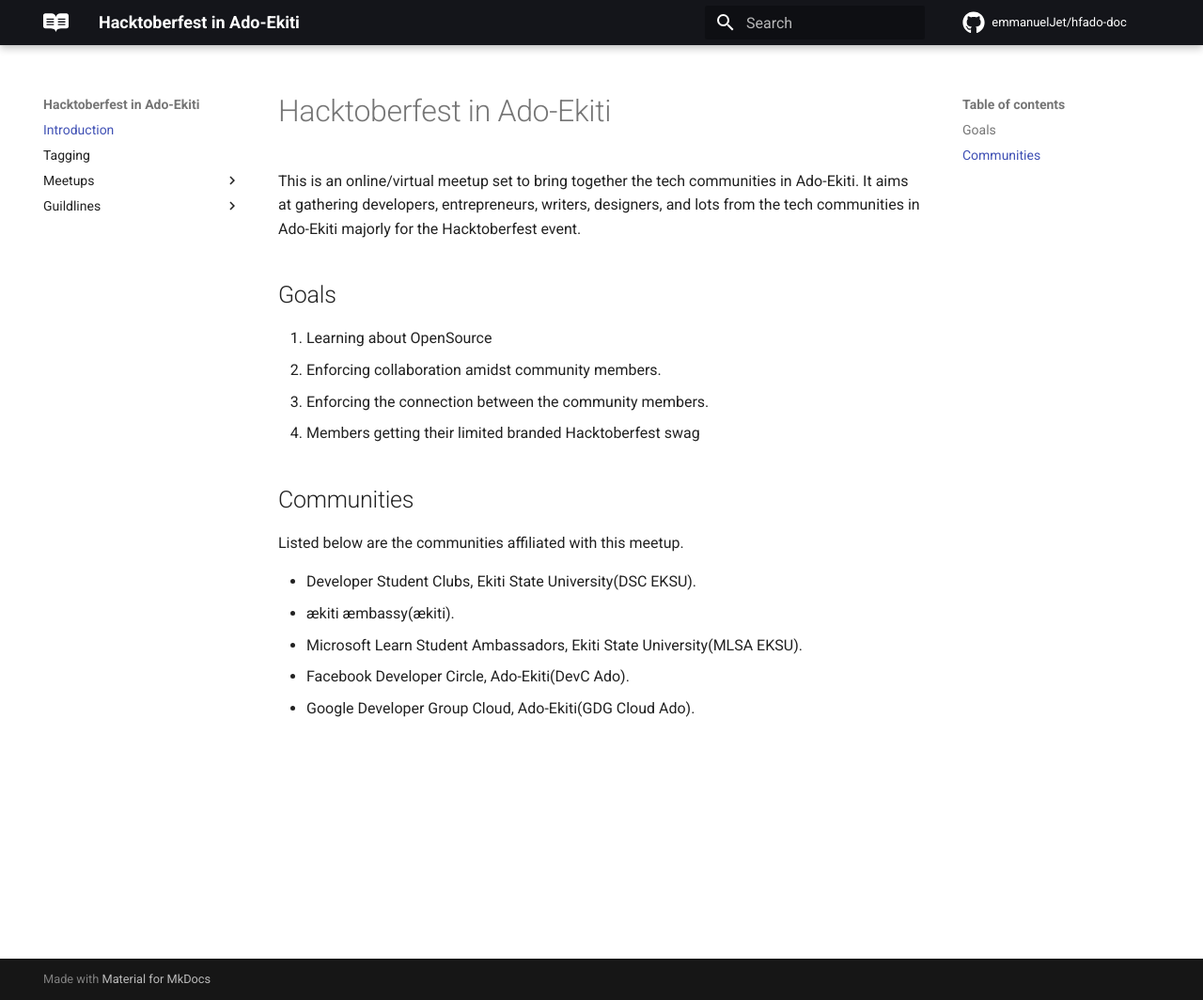
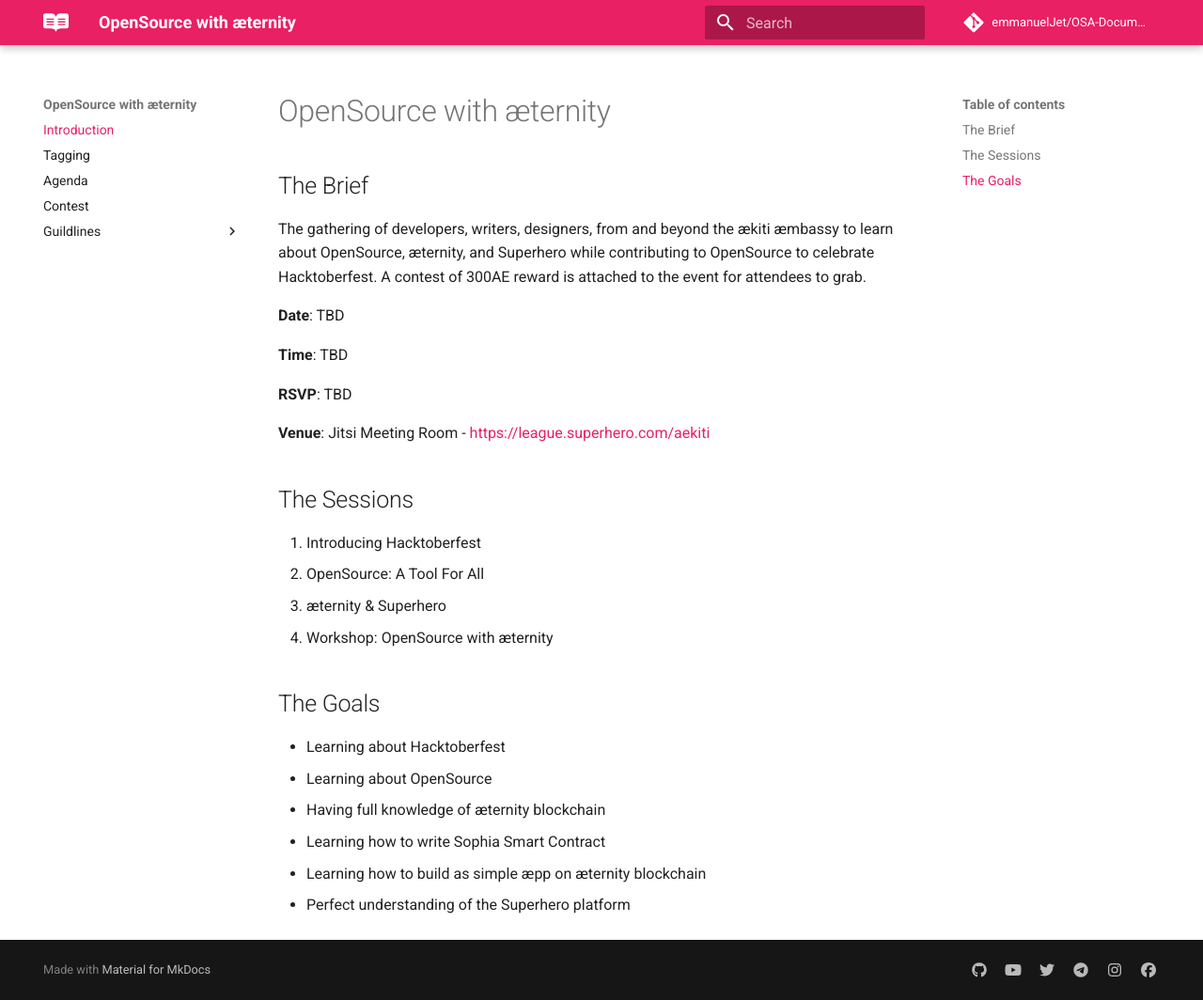
Before and after one commit to emmanuelJet/HFA-Doc, an MkDocs documentation site: the page built from docs/index.md, in a window 1280 px wide and 1064 px high. Shown: the whole window at 94% size. Built offline with MkDocs 1.6.1 and Material for MkDocs 9.7.7, drawn with Linux system fonts in a browser that asks for light colours; comment, search, counter and statistics services are not loaded.

Commit message:
Documentation Updated

```diff
--- a/docs/index.md
+++ b/docs/index.md
@@ -1,18 +1,28 @@
-# Hacktoberfest in Ado-Ekiti
+# OpenSource with æternity
 
-This is an online/virtual meetup set to bring together the tech communities in Ado-Ekiti. It aims at gathering developers, entrepreneurs, writers, designers, and lots from the tech communities in Ado-Ekiti majorly for the Hacktoberfest event.
+## The Brief
+The gathering of developers, writers, designers, from and beyond the ækiti æmbassy to learn about OpenSource, æternity, and Superhero while contributing to OpenSource to celebrate Hacktoberfest. A contest of 300AE reward is attached to the event for attendees to grab.
 
-## Goals
-1. Learning about OpenSource
-2. Enforcing collaboration amidst community members.
-3. Enforcing the connection between the community members.
-4. Members getting their limited branded Hacktoberfest swag
+**Date**: TBD
 
-## Communities
-Listed below are the communities affiliated with this meetup.
+**Time**: TBD
 
-- Developer Student Clubs, Ekiti State University(DSC EKSU).
-- ækiti æmbassy(ækiti).
-- Microsoft Learn Student Ambassadors, Ekiti State University(MLSA EKSU).
-- Facebook Developer Circle, Ado-Ekiti(DevC Ado).
-- Google Developer Group Cloud, Ado-Ekiti(GDG Cloud Ado).
+**RSVP**: TBD
+
+**Venue**: Jitsi Meeting Room - [https://league.superhero.com/aekiti](https://league.superhero.com/aekiti){: target="_blank" }
+
+## The Sessions
+
+1. Introducing Hacktoberfest
+2. OpenSource: A Tool For All
+3. æternity & Superhero
+4. Workshop: OpenSource with æternity
+
+## The Goals
+
+- Learning about Hacktoberfest
+- Learning about OpenSource
+- Having full knowledge of æternity blockchain
+- Learning how to write Sophia Smart Contract
+- Learning how to build as simple æpp on æternity blockchain
+- Perfect understanding of the Superhero platform
--- a/docs/meetups/hacktoberfest.md
+++ /dev/null
@@ -1 +0,0 @@
-# Hacktoberfest
--- a/mkdocs.yml
+++ b/mkdocs.yml
@@ -1,30 +1,50 @@
-site_name: Hacktoberfest in Ado-Ekiti
-site_description: Hacktoberfest Online Meetup in Ado-Ekiti with repo aekiti/hacktoberfest2020
-site_author: '@emmanuelJet'
+site_name: OpenSource with æternity
+site_description: OpenSource with æternity, Superhero, and Hacktoberfest
+site_author: Emmanuel Joseph(JET)
+repo_name: 'emmanuelJet/OSA-Documentation'
+repo_url: 'https://github.com/emmanuelJet/OSA-Documentation'
 nav:
   - Introduction: 'index.md'
   - Tagging: 'tagging.md'
-  - Meetups:
-    - Overview: 'meetups/README.md'
-    - GitHub Workhop: 'meetups/github-workhop.md'
-    - OpenSource with æternity: 'meetups/open-source-with-aeternity.md'
-    - Hacktoberfest: 'meetups/hacktoberfest.md'
+  - Agenda: 'agenda.md'
+  - Contest: 'contest.md'
   - Guildlines:
+    - Hacktoberfest: 'guildlines/hacktoberfest.md'
     - ækiti: 'guildlines/aekiti.md'
     - Documentation: 'guildlines/documentation.md'
 theme:
-  name: 'material'
+  name: material
+  custom_dir: overrides
   palette:
-      primary: black
-      accent: white
-      toggle:
-        icon: fontawesome/toggle-on
-        name: Switch to light mode
+    primary: pink
+    accent: black
   font:
     text: 'Roboto'
     code: 'Roboto Mono'
+  favicon: https://aekiti.com/favicon.ico
   icon:
     logo: fontawesome/brands/readme
-    repo: fontawesome/brands/github
-repo_name: 'emmanuelJet/hfado-doc'
-repo_url: 'https://github.com/emmanuelJet/hfado-doc'
+    repo: fontawesome/brands/git-alt
+  features:
+    - header.autohide
+    - search.highlight
+google_analytics:
+  - UA-152643946-2
+  - auto
+markdown_extensions:
+  - attr_list
+  - pymdownx.tabbed
+extra:
+  social:
+    - icon: fontawesome/brands/github
+      link: https://github.com/aekiti
+    - icon: fontawesome/brands/youtube
+      link: https://youtube.com/channel/UCISZ6H0Zb-ndRLSgcR1sH_g
+    - icon: fontawesome/brands/twitter
+      link: https://twitter.com/AeternityEkiti
+    - icon: fontawesome/brands/telegram
+      link: https://telegram.me/aekiti
+    - icon: fontawesome/brands/instagram
+      link: https://instagram.com/aekitiaembassy
+    - icon: fontawesome/brands/facebook
+      link: https://facebook.com/aeternityekiti
--- /dev/null
+++ b/overrides/main.html
@@ -0,0 +1,25 @@
+{% extends "base.html" %}
+
+{% block extrahead %}
+  {% set title = "OpenSource with æternity" %}
+  {% if page and page.meta and page.meta.title %}
+    {% set title = page.meta.title ~ " - " ~ title %}
+  {% elif page and page.title and not page.is_homepage %}
+    {% set title = page.title ~ " - " ~ title | striptags %}
+  {% endif %}
+  <meta property="og:type" content="website" />
+  <meta property="og:title" content="{{ title }}" />
+  <meta property="og:description" content="{{ config.site_description }}" />
+  <meta property="og:url" content="{{ page.canonical_url }}" />
+  <meta property="og:image" content="https://aekiti.com/assets/images/icons/icon-512x512.png" />
+  <meta property="og:image:type" content="image/png" />
+  <meta property="og:image:width" content="512" />
+  <meta property="og:image:height" content="512" />
+
+  <meta name="twitter:card" content="summary_large_image" />
+  <meta name="twitter:site" content="@AeternityEkiti" />
+  <meta name="twitter:creator" content="@emmanuelJet_" />
+  <meta name="twitter:title" content="{{ title }}" />
+  <meta name="twitter:description" content="{{ config.site_description }}" />
+  <meta name="twitter:image" content="https://aekiti.com/assets/images/icons/icon-512x512.png" />
+{% endblock %}
```
Also changed, not shown: README.md (+34 -2 lines), docs/agenda.md (added, +48 -0 lines), docs/contest.md (added, +18 -0 lines), docs/guildlines/aekiti.md (+9 -10 lines), docs/guildlines/documentation.md (+8 -9 lines), docs/guildlines/hacktoberfest.md (added, +17 -0 lines), docs/meetups/README.md (deleted, +0 -5 lines), docs/meetups/github-workhop.md (deleted, +0 -1 lines), docs/meetups/open-source-with-aeternity.md (deleted, +0 -1 lines), docs/tagging.md (+8 -25 lines), .github/PULL_REQUEST_TEMPLATE/hacktoberfest.md (deleted), 1 other file.
